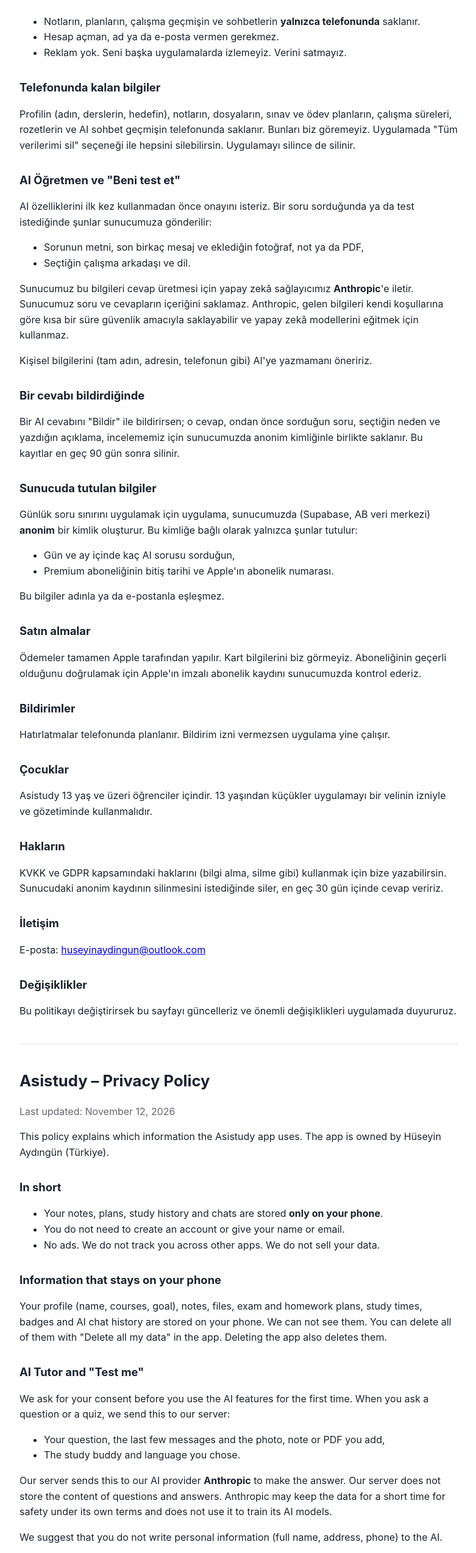
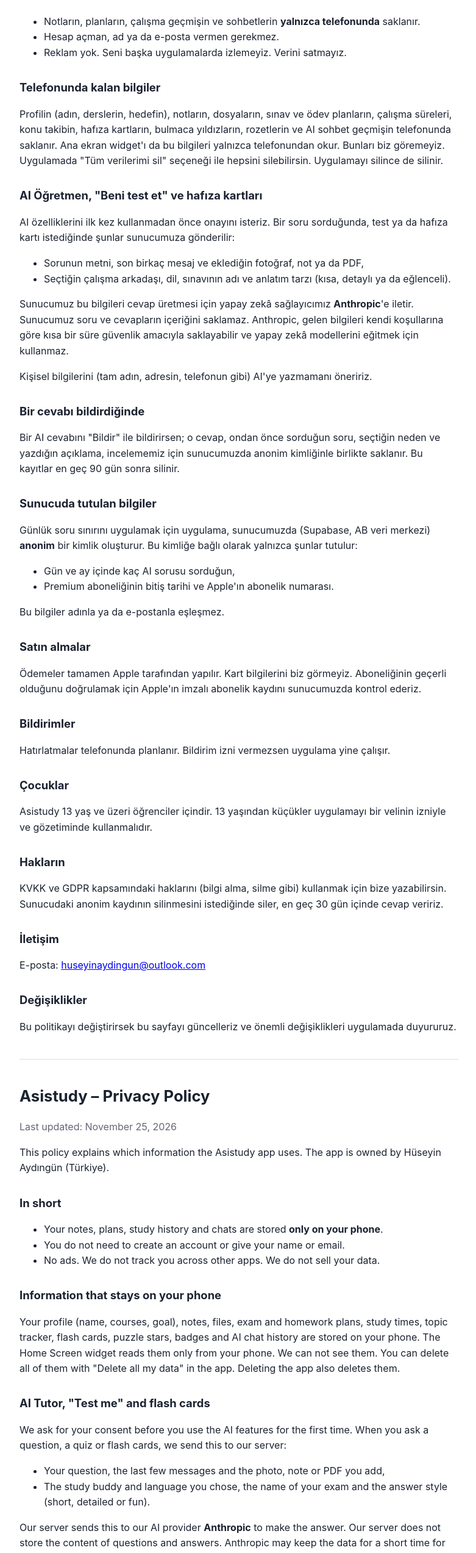
Before and after one commit to huseyinaydingun/huseyinaydingun.github.io, a plain HTML site: page asistudy/privacy.html in a window 1280 px wide. Shown: the part 244-2790 px from the top of the page at 61% size, without its empty margins (248-1029 px from the left). Drawn offline with Linux system fonts and the light colour scheme.

Commit message:
Asistudy gizlilik: hafıza kartları, anlatım tarzı, cihazda kalan yeni veriler (1.1)
Co-Authored-By: Claude Opus 5.5 <noreply@anthropic.com>

```diff
--- a/asistudy/privacy.html
+++ b/asistudy/privacy.html
@@ -12,7 +12,7 @@
 </head>
 <body>
 <h1>Asistudy – Gizlilik Politikası</h1>
-<p class="muted">Son güncelleme: 12 Kasım 2026</p>
+<p class="muted">Son güncelleme: 25 Kasım 2026</p>
 
 <p>Bu politika, Asistudy uygulamasının hangi bilgileri kullandığını açıklar. Uygulamanın sahibi Hüseyin Aydıngün'dür (Türkiye).</p>
 
@@ -24,13 +24,13 @@
 </ul>
 
 <h2>Telefonunda kalan bilgiler</h2>
-<p>Profilin (adın, derslerin, hedefin), notların, dosyaların, sınav ve ödev planların, çalışma süreleri, rozetlerin ve AI sohbet geçmişin telefonunda saklanır. Bunları biz göremeyiz. Uygulamada "Tüm verilerimi sil" seçeneği ile hepsini silebilirsin. Uygulamayı silince de silinir.</p>
+<p>Profilin (adın, derslerin, hedefin), notların, dosyaların, sınav ve ödev planların, çalışma süreleri, konu takibin, hafıza kartların, bulmaca yıldızların, rozetlerin ve AI sohbet geçmişin telefonunda saklanır. Ana ekran widget'ı da bu bilgileri yalnızca telefonundan okur. Bunları biz göremeyiz. Uygulamada "Tüm verilerimi sil" seçeneği ile hepsini silebilirsin. Uygulamayı silince de silinir.</p>
 
-<h2>AI Öğretmen ve "Beni test et"</h2>
-<p>AI özelliklerini ilk kez kullanmadan önce onayını isteriz. Bir soru sorduğunda ya da test istediğinde şunlar sunucumuza gönderilir:</p>
+<h2>AI Öğretmen, "Beni test et" ve hafıza kartları</h2>
+<p>AI özelliklerini ilk kez kullanmadan önce onayını isteriz. Bir soru sorduğunda, test ya da hafıza kartı istediğinde şunlar sunucumuza gönderilir:</p>
 <ul>
   <li>Sorunun metni, son birkaç mesaj ve eklediğin fotoğraf, not ya da PDF,</li>
-  <li>Seçtiğin çalışma arkadaşı ve dil.</li>
+  <li>Seçtiğin çalışma arkadaşı, dil, sınavının adı ve anlatım tarzı (kısa, detaylı ya da eğlenceli).</li>
 </ul>
 <p>Sunucumuz bu bilgileri cevap üretmesi için yapay zekâ sağlayıcımız <b>Anthropic</b>'e iletir. Sunucumuz soru ve cevapların içeriğini saklamaz. Anthropic, gelen bilgileri kendi koşullarına göre kısa bir süre güvenlik amacıyla saklayabilir ve yapay zekâ modellerini eğitmek için kullanmaz.</p>
 <p>Kişisel bilgilerini (tam adın, adresin, telefonun gibi) AI'ye yazmamanı öneririz.</p>
@@ -68,7 +68,7 @@
 
 <h1 lang="en">Asistudy – Privacy Policy</h1>
 <div lang="en">
-<p class="muted">Last updated: November 12, 2026</p>
+<p class="muted">Last updated: November 25, 2026</p>
 <p>This policy explains which information the Asistudy app uses. The app is owned by Hüseyin Aydıngün (Türkiye).</p>
 
 <h2>In short</h2>
@@ -79,13 +79,13 @@
 </ul>
 
 <h2>Information that stays on your phone</h2>
-<p>Your profile (name, courses, goal), notes, files, exam and homework plans, study times, badges and AI chat history are stored on your phone. We can not see them. You can delete all of them with "Delete all my data" in the app. Deleting the app also deletes them.</p>
+<p>Your profile (name, courses, goal), notes, files, exam and homework plans, study times, topic tracker, flash cards, puzzle stars, badges and AI chat history are stored on your phone. The Home Screen widget reads them only from your phone. We can not see them. You can delete all of them with "Delete all my data" in the app. Deleting the app also deletes them.</p>
 
-<h2>AI Tutor and "Test me"</h2>
-<p>We ask for your consent before you use the AI features for the first time. When you ask a question or a quiz, we send this to our server:</p>
+<h2>AI Tutor, "Test me" and flash cards</h2>
+<p>We ask for your consent before you use the AI features for the first time. When you ask a question, a quiz or flash cards, we send this to our server:</p>
 <ul>
   <li>Your question, the last few messages and the photo, note or PDF you add,</li>
-  <li>The study buddy and language you chose.</li>
+  <li>The study buddy and language you chose, the name of your exam and the answer style (short, detailed or fun).</li>
 </ul>
 <p>Our server sends this to our AI provider <b>Anthropic</b> to make the answer. Our server does not store the content of questions and answers. Anthropic may keep the data for a short time for safety under its own terms and does not use it to train its AI models.</p>
 <p>We suggest that you do not write personal information (full name, address, phone) to the AI.</p>
```
